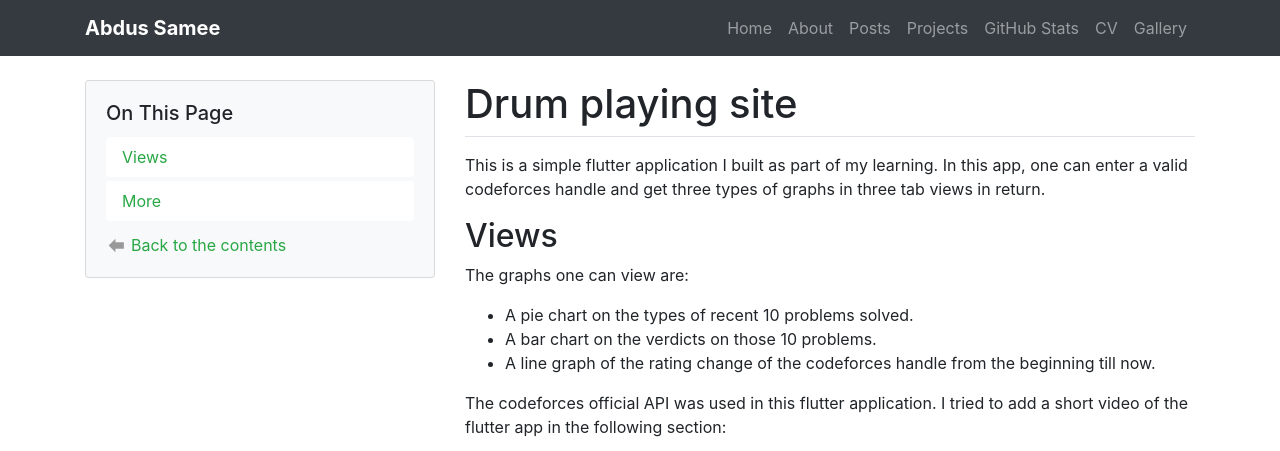
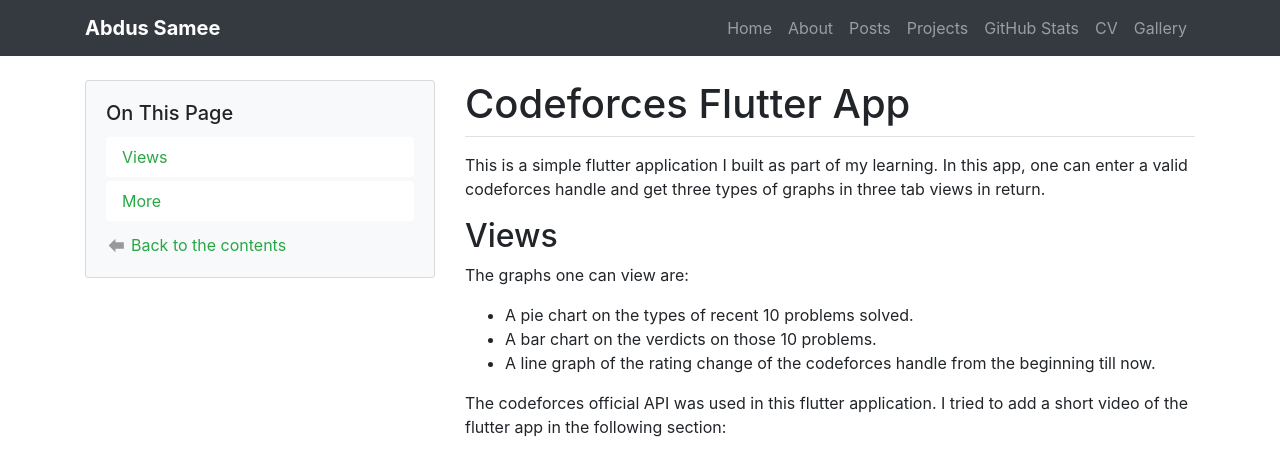
Before and after one commit to Abdus-Samee/portfolio, a Jekyll site: the page built from _projects/flutterCodeforces.md, in a window 1280 px wide and 1020 px high, cut to the strip 0-451 px from the top of the window. Built offline with Jekyll 4.4.1, drawn with Linux system fonts in a browser that asks for light colours.

Commit message:
Changed title

```diff
--- a/_projects/flutterCodeforces.md
+++ b/_projects/flutterCodeforces.md
@@ -1,5 +1,5 @@
 ---
-title: Drum playing site
+title: Codeforces Flutter App
 ---
 
 This is a simple flutter application I built as part of my learning. In this app, one can enter a valid codeforces handle and get three types of graphs in three tab views in
```
